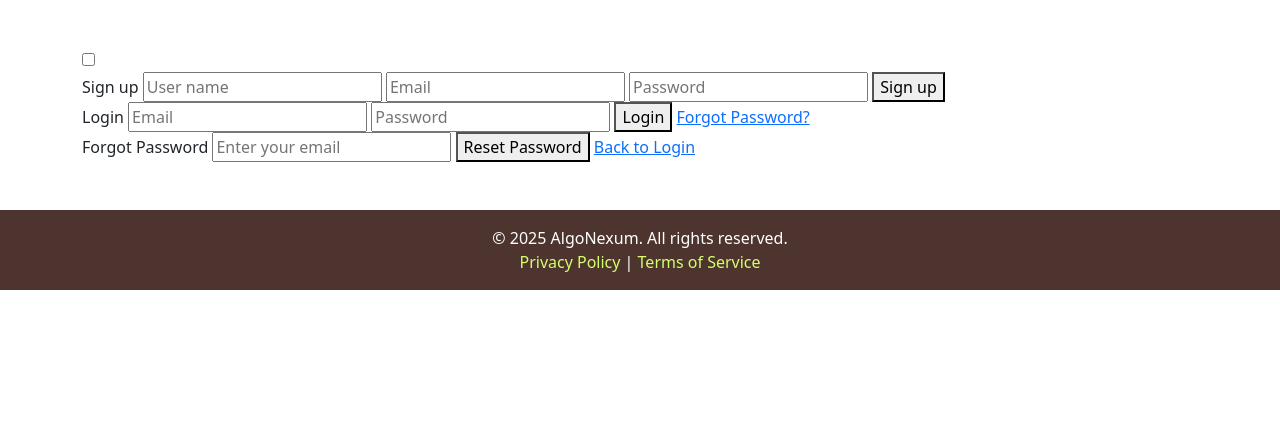
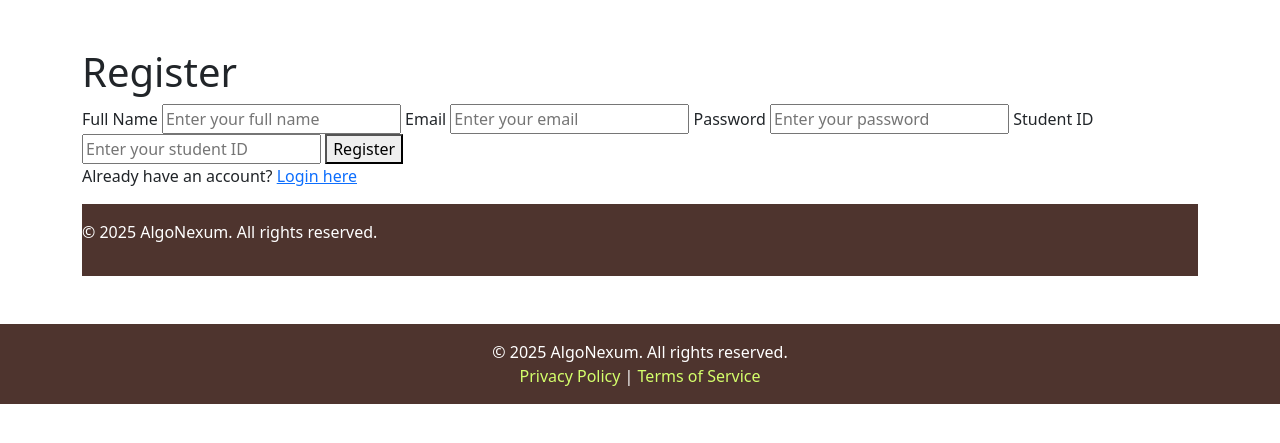
Before and after one commit to RamspheldOnyangoOchieng/AlgoNexum, a Django app: template algonexum_site/core/templates/registration.html in a window 1280 px wide. Shown: the part 66-509 px from the top of the page. Run offline with Django 5.2, Linux system fonts and the light colour scheme; the template is opened without the code that fills it, so the values that code supplies are empty.

Commit message:
no sleep

```diff
--- a/algonexum_site/core/templates/registration.html
+++ b/algonexum_site/core/templates/registration.html
@@ -1,36 +1,28 @@
 {% extends 'base.html' %}
 
 {% block content %}
-<div class="main">
-    <input type="checkbox" id="chk" aria-hidden="true">
+<div class="register-container">
+    <h1>Register</h1>
+    <form method="POST">
+        {% csrf_token %}
+        <label for="name">Full Name</label>
+        <input type="text" id="name" name="name" placeholder="Enter your full name" required>
 
-    <div class="signup">
-        <form>
-            <label for="chk" aria-hidden="true">Sign up</label>
-            <input type="text" name="txt" placeholder="User name" required>
-            <input type="email" name="email" placeholder="Email" required>
-            <input type="password" name="pswd" placeholder="Password" required>
-            <button>Sign up</button>
-        </form>
-    </div>
+        <label for="email">Email</label>
+        <input type="email" id="email" name="email" placeholder="Enter your email" required>
 
-    <div class="login">
-        <form>
-            <label for="chk" aria-hidden="true">Login</label>
-            <input type="email" name="email" placeholder="Email" required>
-            <input type="password" name="pswd" placeholder="Password" required>
-            <button>Login</button>
-            <a href="#forgot-password" class="forgot-link">Forgot Password?</a>
-        </form>
-    </div>
+        <label for="password">Password</label>
+        <input type="password" id="password" name="password" placeholder="Enter your password" required>
 
-    <div class="forgot-password" id="forgot-password">
-        <form>
-            <label for="chk" aria-hidden="true">Forgot Password</label>
-            <input type="email" name="email" placeholder="Enter your email" required>
-            <button>Reset Password</button>
-            <a href="#" class="back-to-login">Back to Login</a>
-        </form>
-    </div>
+        <label for="id">Student ID</label>
+        <input type="text" id="id" name="id" placeholder="Enter your student ID" required>
+
+        <button type="submit">Register</button>
+    </form>
+    <p>Already have an account? <a href="{% url 'login' %}">Login here</a></p>
+
+    <footer>
+        <p>&copy; 2025 AlgoNexum. All rights reserved.</p>
+    </footer>
 </div>
 {% endblock %}
```
Also changed, not shown: algonexum_site/core/views.py (+29 -0 lines), algonexum_site/db.sqlite3.
